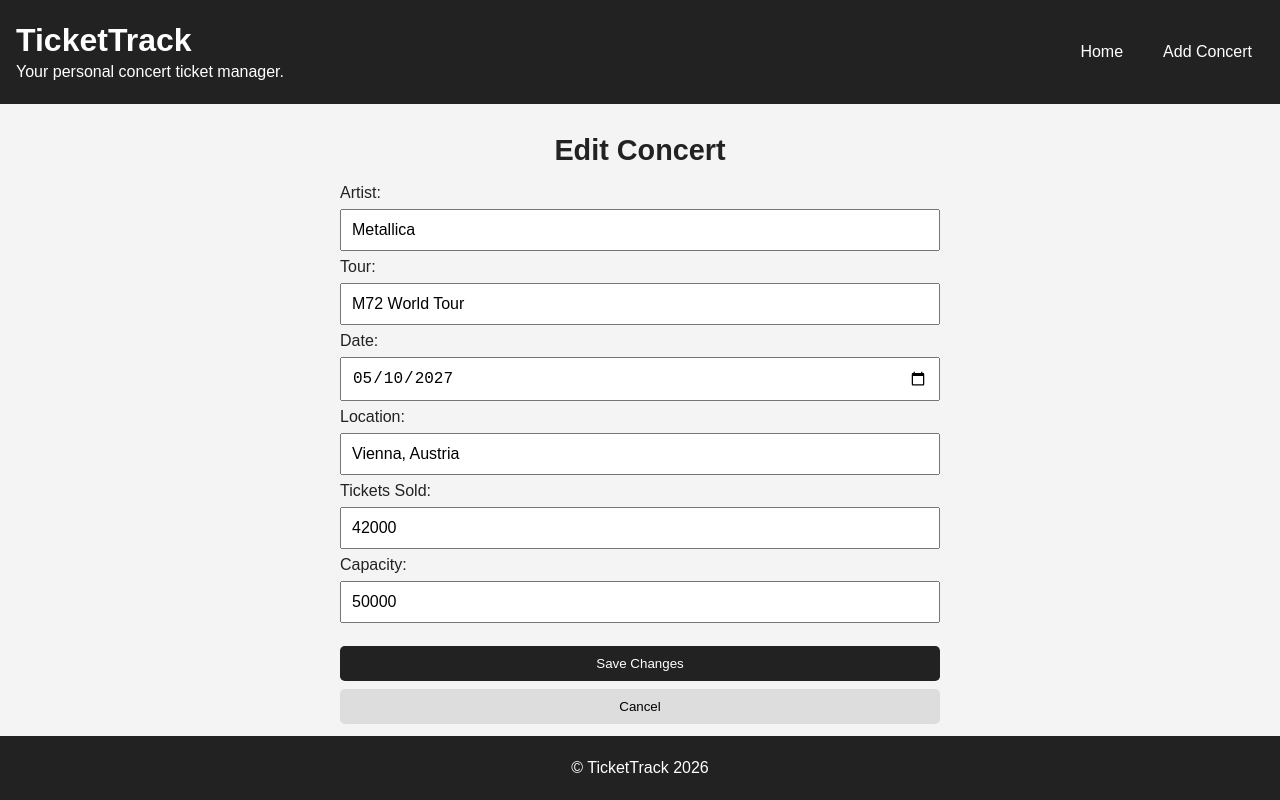
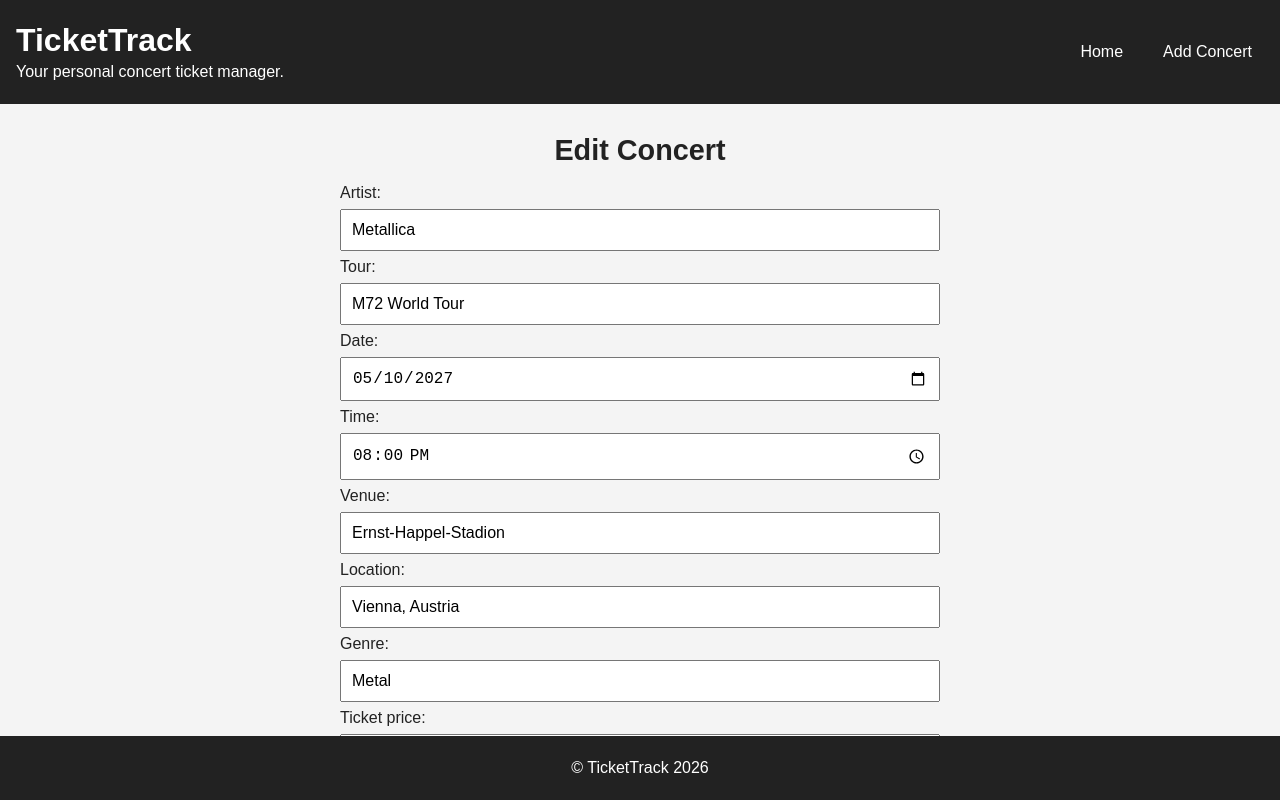
Before and after one commit to Spiritus93/TicketTrack, a React (Vite) app: page /edit-concert/1 in a window 1280 px wide. Built offline with nearby package versions, Linux system fonts and the light colour scheme; data requests are answered from the project's data file.

Commit message:
Expanded fields for editing a concert

```diff
--- a/data/db.json
+++ b/data/db.json
@@ -72,15 +72,15 @@
     },
     {
       "artist": "Madonna",
-      "tour": "Like a Virgin",
-      "date": "2026-11-20",
-      "time": "19:00",
+      "tour": "Wonder",
+      "date": "2026-12-25",
+      "time": "20:00",
       "venue": "Papp László Budapest Sportaréna",
       "location": "Budapest, Hungary",
       "genre": "Pop",
-      "ticketPrice": "130",
-      "ticketsSold": 35000,
-      "capacity": 50000,
+      "ticketPrice": "120",
+      "ticketsSold": "35000",
+      "capacity": "50000",
       "description": "Madonna is playing for Budapest.",
       "id": "XoDJPQBaEEg"
     }
--- a/src/pages/EditConcert/EditConcert.jsx
+++ b/src/pages/EditConcert/EditConcert.jsx
@@ -49,8 +49,27 @@ const EditConcert = () => {
             }
         }
 
+        if (concert.time.trim() === "") {
+            newErrors.time = "Time is required.";
+        }
+
+        if (concert.venue.trim() === "") {
+            newErrors.venue = "Venue is required.";
+        }
+
         if (concert.location.trim() === "") {
             newErrors.location = "Location is required.";
+        }
+
+        if (concert.ticketPrice.trim() === "") {
+            newErrors.ticketPrice = "Ticket price is required.";
+        }
+        else {
+            const ticketPrice = Number(concert.ticketPrice);
+
+            if (ticketPrice < 0) {
+                newErrors.ticketPrice = "Ticket price can't be negative.";
+            }
         }
 
         if (String(concert.ticketsSold).trim() === "") {
@@ -77,7 +96,8 @@ const EditConcert = () => {
             concert.ticketsSold !== "" &&
             concert.capacity !== "" &&
             Number(concert.ticketsSold) > Number(concert.capacity)
-        ) {
+        )
+        {
             newErrors.ticketsSold =
                 "Tickets sold can't be greater than the capacity of the venue.";
         }
@@ -165,6 +185,44 @@ const EditConcert = () => {
                     </span>
                 )}
 
+                <label htmlFor="time">Time:</label>
+                <input
+                    type="time"
+                    id="time"
+                    name="time"
+                    value={concert?.time || ""}
+                    onChange={(event) => {
+                        setConcert({
+                            ...concert,
+                            time: event.target.value
+                        });
+                    }}
+                />
+                {errors.time && (
+                    <span className="form-error" role="alert">
+                        {errors.time}
+                    </span>
+                )}
+
+                <label htmlFor="venue">Venue:</label>
+                <input
+                    type="text"
+                    id="venue"
+                    name="venue"
+                    value={concert?.venue || ""}
+                    onChange={(event) => {
+                        setConcert({
+                            ...concert,
+                            venue: event.target.value
+                        });
+                    }}
+                />
+                {errors.venue && (
+                    <span className="form-error" role="alert">
+                        {errors.venue}
+                    </span>
+                )}
+
                 <label htmlFor="location">Location:</label>
                 <input
                     type="text"
@@ -181,6 +239,39 @@ const EditConcert = () => {
                 {errors.location && (
                     <span className="form-error" role="alert">
                         {errors.location}
+                    </span>
+                )}
+
+                <label htmlFor="genre">Genre:</label>
+                <input
+                    type="text"
+                    id="genre"
+                    name="genre"
+                    value={concert?.genre || ""}
+                    onChange={(event) => {
+                        setConcert({
+                            ...concert,
+                            genre: event.target.value
+                        });
+                    }}
+                />
+
+                <label htmlFor="ticketPrice">Ticket price:</label>
+                <input
+                    type="number"
+                    id="ticketPrice"
+                    name="ticketPrice"
+                    value={concert?.ticketPrice || ""}
+                    onChange={(event) => {
+                        setConcert({
+                            ...concert,
+                            ticketPrice: event.target.value
+                        });
+                    }}
+                />
+                {errors.ticketPrice && (
+                    <span className="form-error" role="alert">
+                        {errors.ticketPrice}
                     </span>
                 )}
 
@@ -222,6 +313,19 @@ const EditConcert = () => {
                     </span>
                 )}
 
+                <label htmlFor="description">Description:</label>
+                <input
+                    type="textarea"
+                    name="description"
+                    value={concert?.description || ""}
+                    onChange={(event) => {
+                        setConcert({
+                        ...concert,
+                        description: event.target.value
+                        });
+                    }}
+                />
+
                 <button className="save-button" type="submit">Save Changes</button>
                 <button className="cancel-button" type="button" onClick={handleCancel}>
                     Cancel
```
